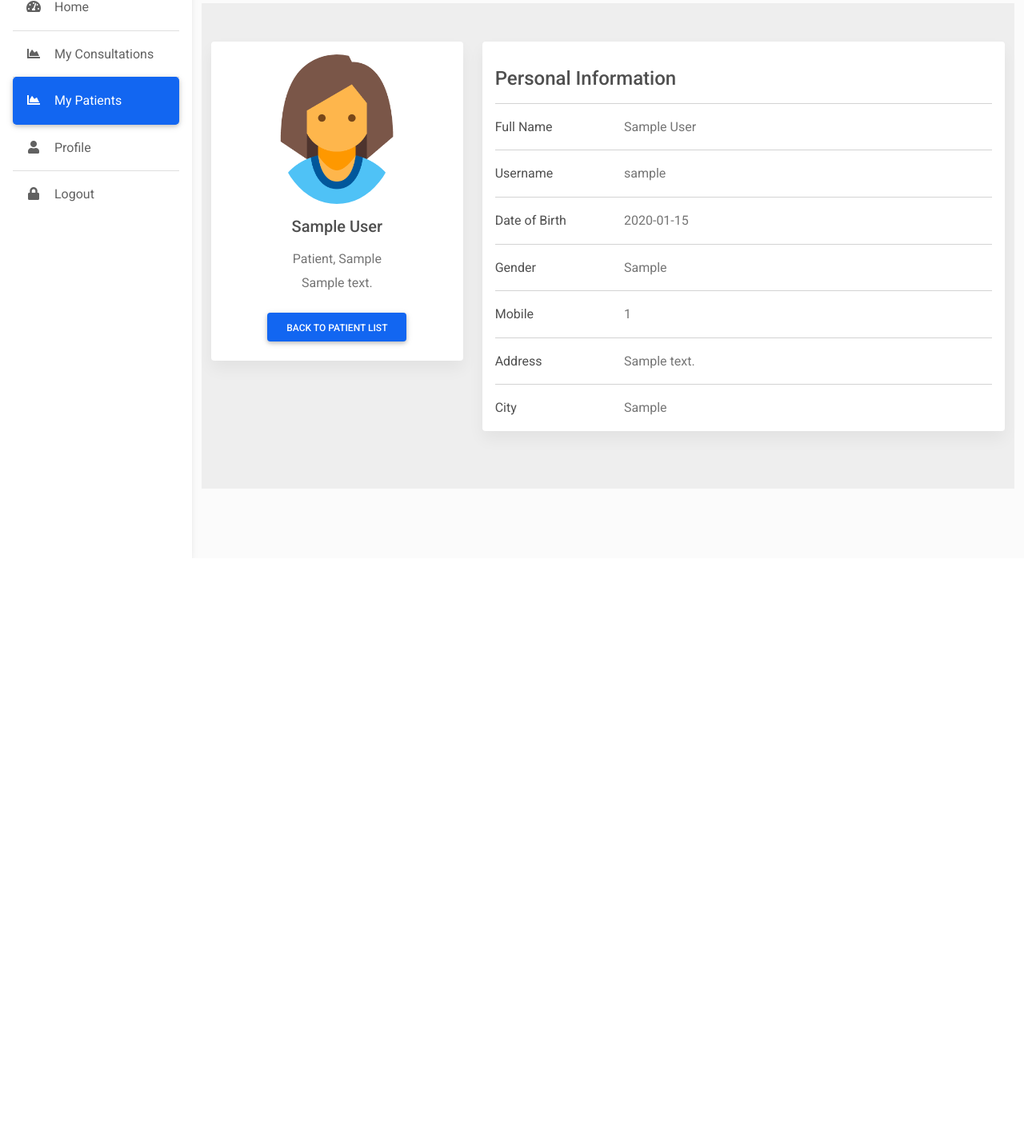
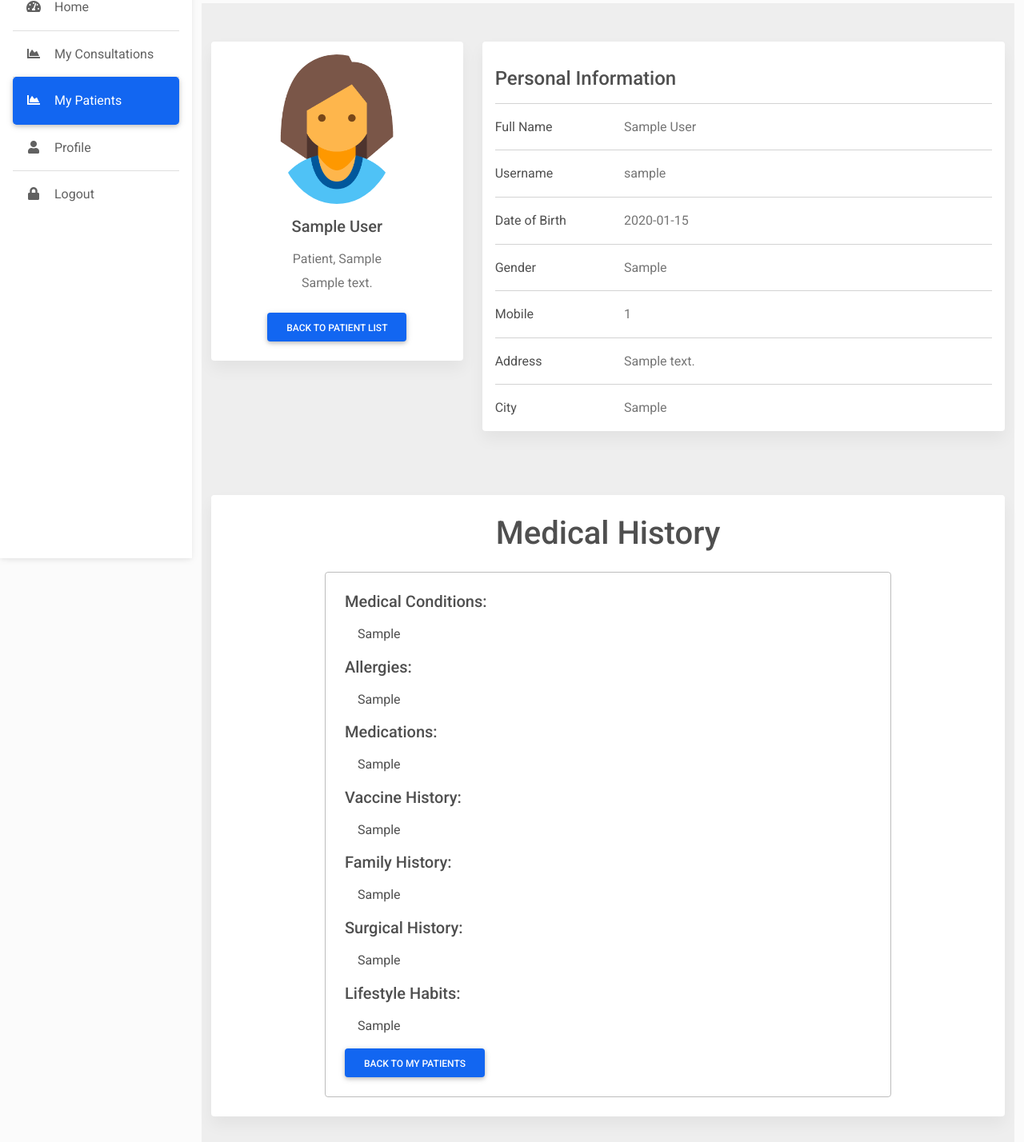
Before and after one commit to CSEAJCE-2024/hackatly, a Flask app: page /viewpatient/1 in a window 1280 px wide. Shown: the part 102-1530 px from the top of the page at 80% size. Before the commit the page ends 797 px from the top, so only its background shows below. Run offline with Flask 3, Linux system fonts and the light colour scheme; a user stored in the database is signed in; tables that the repository leaves empty hold one stand-in row (values such as "Sample post"); some libraries are stand-ins or nearby versions.

Commit message:
patient medical history will be able to be viewed by doctor

```diff
--- a/app.py
+++ b/app.py
@@ -472,7 +472,8 @@ def mypatients():
 def viewpatient(id):
     if current_user.is_doctor:
         patient = User.query.filter_by(id = id).first()
-        return render_template('viewpatient.html', patient = patient)
+        form = MedicalHistoryForm(obj=patient)
+        return render_template('viewpatient.html', patient = patient, form=form)
     else:
         return redirect(url_for('home'))
 
--- a/templates/viewpatient.html
+++ b/templates/viewpatient.html
@@ -100,5 +100,49 @@ User - My Patients
           </div>
         </div>
       </section>
+      <section style="background-color: #eee;">
+        <div class="container py-2">
+          <div class="row">
+            <div class="col-lg-12">
+              <div class="card mb-4 p-4">
+                <h1 class="text-center">Medical History</h1>
+                <div class="h-100 pt-3 d-flex align-items-center justify-content-center">
+                  <form method="post" action="/medical_history" class="form-control w-75 p-4">
+                    <h5>{{ form.medical_conditions.label }}: </h5>
+                    <div class="col-xs-4 m-3">
+                      {{ patient.medical_conditions }}
+                    </div>
+                    <h5>{{ form.allergies.label }}: </h5>
+                    <div class="col-xs-4 m-3">
+                      {{ patient.allergies }}
+                    </div>
+                    <h5>{{ form.medications.label }}: </h5>
+                    <div class="col-xs-4 m-3">
+                      {{ patient.medications }}
+                    </div>
+                    <h5>{{ form.vaccine_history.label }}: </h5>
+                    <div class="col-xs-4 m-3">
+                      {{ patient.vaccine_history }}
+                    </div>
+                    <h5>{{ form.family_history.label }}: </h5>
+                    <div class="col-xs-4 m-3">
+                      {{ patient.family_history }}
+                    </div>
+                    <h5>{{ form.surgical_history.label }}: </h5>
+                    <div class="col-xs-4 m-3">
+                      {{ patient.surgical_history }}
+                    </div>
+                    <h5>{{ form.lifestyle_habits.label }}: </h5>
+                    <div class="col-xs-4 m-3">
+                      {{ patient.lifestyle_habits }}
+                    </div>
+                    <a href="/mypatients" class="btn btn-primary">Back to My Patients</a>
+                  </form>
+                </div>
+              </div>
+            </div>
+          </div>
+        </div>
+      </section>
 </div>
 {% endblock %}
```
